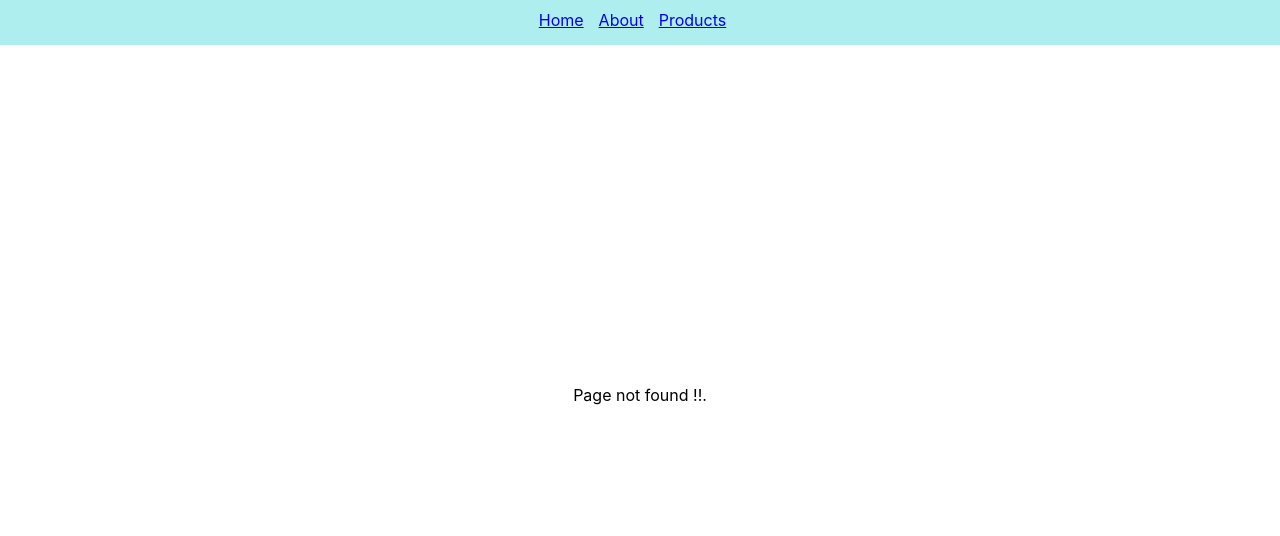
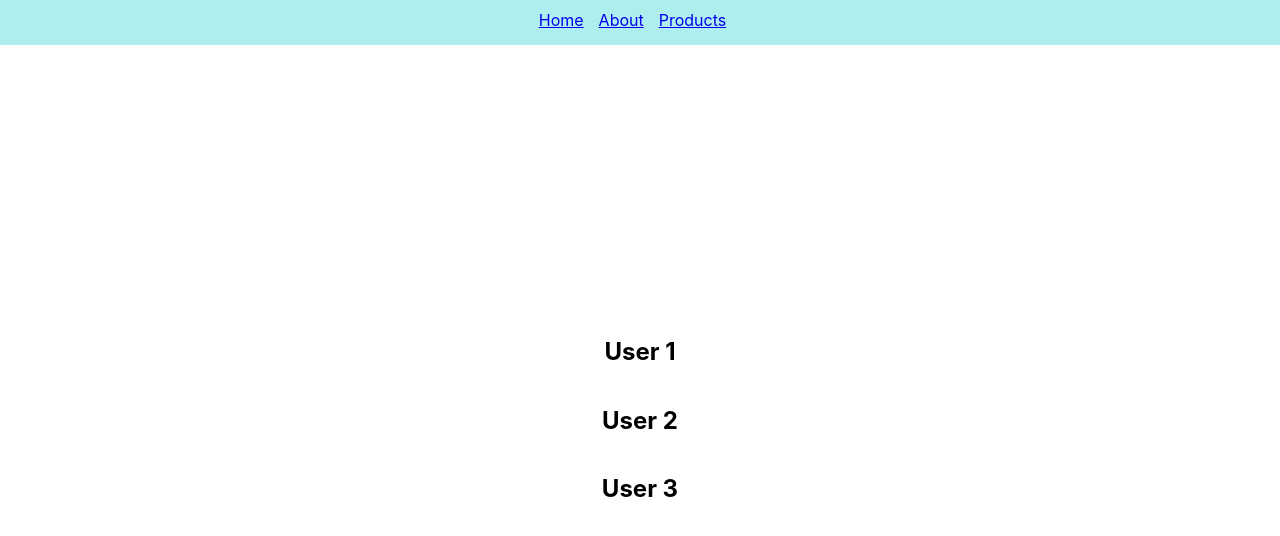
Before and after one commit to HtetKo510217/react-router, a React (Create React App) app: page /users in a window 1280 px wide. Before the commit this address had no page. Shown: the top 536 px of the page. Built offline with nearby package versions, Linux system fonts and the light colour scheme.

Commit message:
Dynamic Routes

```diff
--- a/src/App.js
+++ b/src/App.js
@@ -7,6 +7,9 @@ import OrderSummary from './components/OrderSummary';
 import Products from './components/Products';
 import FeaturedProducts from './components/FeaturedProducts';
 import NewProducts from './components/NewProducts';
+import Users from './components/Users';
+import UserDetails from './components/UserDetails';
+import AdminUser from './components/AdminUser';
 
 function App() {
   return (
@@ -21,6 +24,9 @@ function App() {
           <Route path='featured' element={<FeaturedProducts />} />
           <Route path='new' element={<NewProducts />} />
       </Route>
+      <Route path='users' element={<Users />} />
+      <Route path='users/:userId' element={<UserDetails />} />
+      <Route path='users/admin' element={<AdminUser />} />
       <Route path='*' element={<NoMatch />} />
     </Routes>
    </>
--- /dev/null
+++ b/src/components/AdminUser.js
@@ -0,0 +1,5 @@
+export default function AdminUser() {
+  return (
+    <div>AdminUser</div>
+  )
+}
--- /dev/null
+++ b/src/components/UserDetails.js
@@ -0,0 +1,5 @@
+export default function UserDetails() {
+  return (
+    <div>Details about User </div>
+  )
+}
--- /dev/null
+++ b/src/components/Users.js
@@ -0,0 +1,9 @@
+export default function Users() {
+  return (
+    <div className="center">
+        <h2>User 1</h2>
+        <h2>User 2</h2>
+        <h2>User 3</h2>
+    </div>
+  )
+}
--- a/src/index.css
+++ b/src/index.css
@@ -32,6 +32,7 @@ nav a {
   flex-direction: column;
   justify-content: center;
   align-items: center;
+  padding: 25px;
 }
 
 .btn {
```
